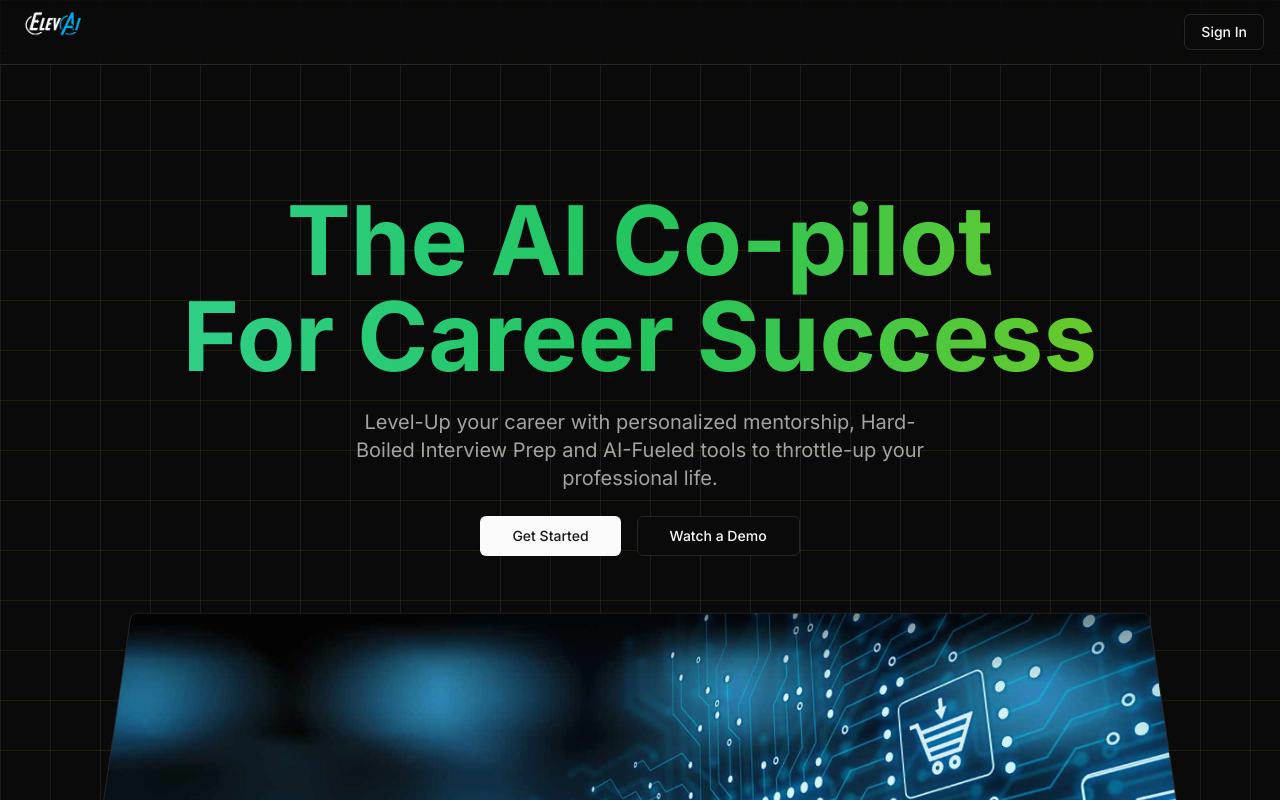
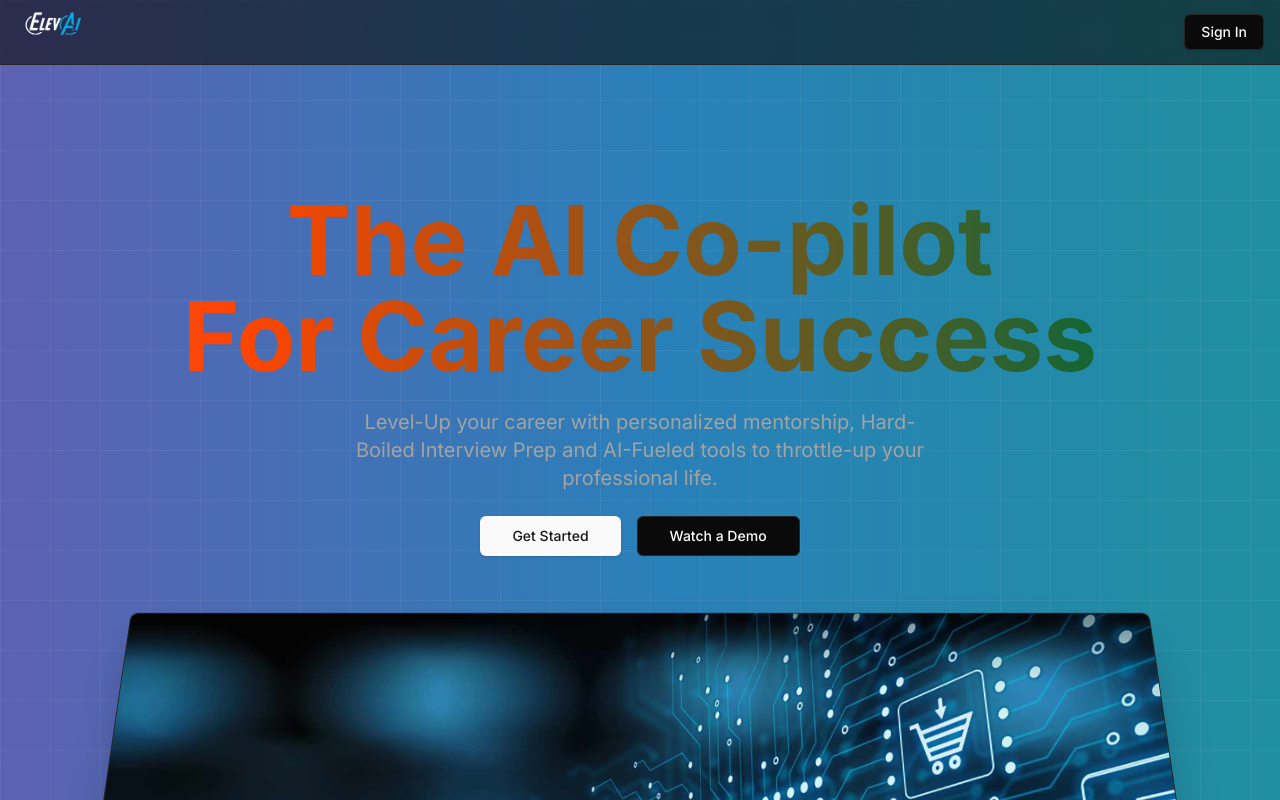
Before and after one commit to SenseiJha/Elevai, a Next.js app: page / in a window 1280 px wide. Shown: the top 800 px of the page. Built offline with nearby package versions, Linux system fonts and the light colour scheme; no server answers.

Commit message:
Update globals.css

```diff
--- a/app/globals.css
+++ b/app/globals.css
@@ -71,38 +71,75 @@ body {
   }
 }
 
-.grid-background{
+@keyframes color-flow {
+  0% {
+    background-position: 0% 50%;
+  }
+  50% {
+    background-position: 100% 50%;
+  }
+  100% {
+    background-position: 0% 50%;
+  }
+}
+
+.grid-background {
   position: fixed;
   top: 0;
   left: 0;
   width: 100%;
   height: 100%;
-  background: linear-gradient(to right, rgba(214,203,244,0.1) 1px,transparent 1px),
-  linear-gradient(to bottom, rgba(54, 63, 5, 0.4) 1px,transparent 1px);
-  background-size: 50px 50px;
-  pointer-events: none;
+  background: linear-gradient(270deg, #16a085, #2980b9, #8e44ad, #f39c12, #e74c3c);
+  background-size: 400% 400%;
+  animation: color-flow 10s infinite ease-in-out;
   z-index: -1;
 }
 
-.grid-background::before{
+.grid-background::before {
   content: "";
   position: absolute;
   top: 0;
   left: 0;
   width: 100%;
   height: 100%;
-  background: radial-gradient(circle, transparent, rgba(0,0,0,0.9)),
+  background: linear-gradient(to right, rgba(255, 255, 255, 0.05) 1px, transparent 1px),
+              linear-gradient(to bottom, rgba(255, 255, 255, 0.05) 1px, transparent 1px);
+  background-size: 50px 50px;
+  pointer-events: none;
 }
 
 @layer utilities {
-  .gradient{
-    @apply bg-gradient-to-b from-gray-400 via-gray-200 to-gray-600;
+  .gradient {
+    background: linear-gradient(270deg,
+      #1b3b5f, /* Deep blue-gray */
+      #166534, /* Rich emerald green */
+      #ff4500, /* Vivid adrenaline-fueled orange */
+      #9b59b6, /* Warm, creative purple */
+      #ff6b6b, /* Oxytocin-fueled soft red */
+      #f4d03f, /* Energetic golden yellow */
+      #2c3e50  /* Classic dark blue-gray */
+    );
+    background-size: 400% 400%;
+    animation: color-flow 10s infinite ease-in-out;
+    @apply bg-clip-text text-transparent;
   }
 
-  .gradient-title{
-    @apply bg-gradient-to-r from-emerald-400 via-green-500 to-lime-500 bg-clip-text text-transparent;
+  .gradient-title {
+    background: linear-gradient(270deg,
+      #1b3b5f,
+      #166534,
+      #ff4500,
+      #9b59b6,
+      #ff6b6b,
+      #f4d03f,
+      #2c3e50
+    );
+    background-size: 400% 400%;
+    animation: color-flow 10s infinite ease-in-out;
+    @apply bg-clip-text text-transparent;
   }
 }
+
 
 .hero-image-wrapper{
   perspective: 1000px;
```
